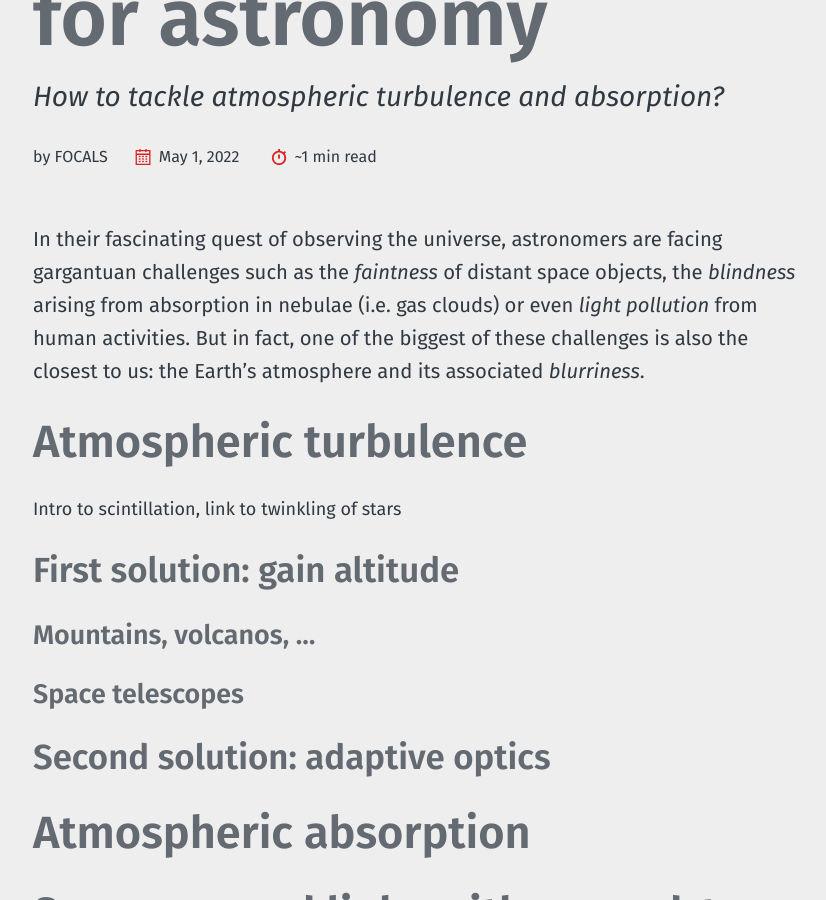
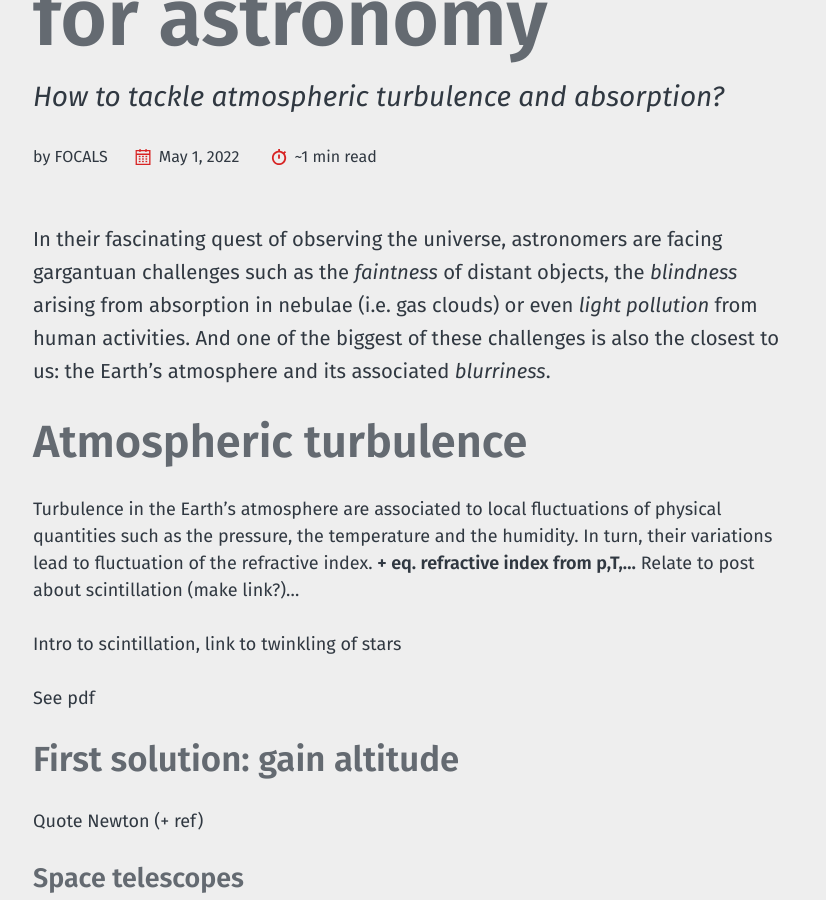
Before and after one commit to floqua/floqua.github.io, a Jekyll site: the page built from _posts/2022-05-01-atmospheric-challenges.md, in a window 1280 px wide and 900 px high, scrolled down 271 px. Shown: the whole window, without its empty margins (39-865 px from the left). Built offline with Jekyll 4.4.1, drawn with Linux system fonts in a browser that asks for light colours; comment, search, counter and statistics services are not loaded; a style sheet for code colours, icons or effects is not loaded.

Commit message:
Update 2022-05-01-atmospheric-challenges.md

```diff
--- a/_posts/2022-05-01-atmospheric-challenges.md
+++ b/_posts/2022-05-01-atmospheric-challenges.md
@@ -8,14 +8,22 @@ tags:
   - Adaptive optics
   - Space telescope
 ---
-In their fascinating quest of observing the universe, astronomers are facing gargantuan challenges such as the *faintness* of distant space objects, the *blindness* arising from absorption in nebulae (i.e. gas clouds) or even *light pollution* from human activities. But in fact, one of the biggest of these challenges is also the closest to us: the Earth's atmosphere and its associated *blurriness*.
+In their fascinating quest of observing the universe, astronomers are facing gargantuan challenges such as the *faintness* of distant objects, the *blindness* arising from absorption in nebulae (i.e. gas clouds) or even *light pollution* from human activities. And one of the biggest of these challenges is also the closest to us: the Earth's atmosphere and its associated *blurriness*.
 
 
 # Atmospheric turbulence
+Turbulence in the Earth's atmosphere are associated to local fluctuations of physical quantities such as the pressure, the temperature and the humidity. In turn, their variations lead to fluctuation of the refractive index. **+ eq. refractive index from p,T,...**
+Relate to post about scintillation (make link?)...
+
+
 Intro to scintillation, link to twinkling of stars
 
+See pdf
+
 ## First solution: gain altitude
-### Mountains, volcanos, ...
+
+Quote Newton (+ ref)
+
 ### Space telescopes
 ## Second solution: adaptive optics
 
```
Also changed, not shown: other parts of _posts/2022-05-01-atmospheric-challenges.md (+2 -0 lines).
